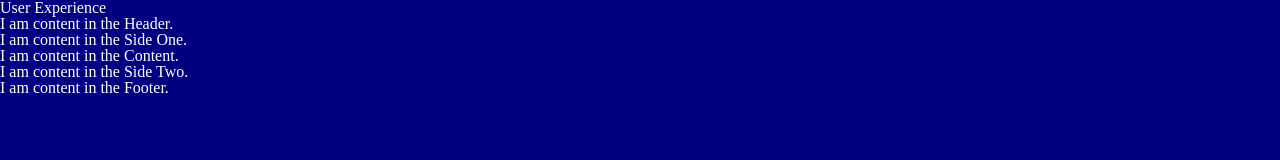
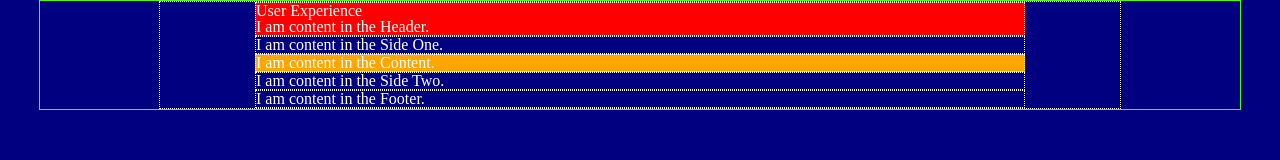
Before and after one commit to michael-ayala/home, a plain HTML site: page index.html in a window 1280 px wide. Drawn offline with Linux system fonts and the light colour scheme.

Commit message:
Update styles.css

```diff
--- a/styles.css
+++ b/styles.css
@@ -56,7 +56,21 @@ table {
 	--white: #ffffff;
 }
 body {
+	max-width: 1200px;
+	width: 100%;
 	margin: 0px auto;
 	background-color: var(--dark-blue);
 	color: var(--white);
+	border: #4cff05 solid 1px;
 }
+div {
+	border: #ffffff dotted 1px;
+	width: 80%;
+	margin: auto;
+}
+.FlexHeader {
+	background-color: red;
+}
+.FlexContent {
+	background-color: orange;
+}
```
